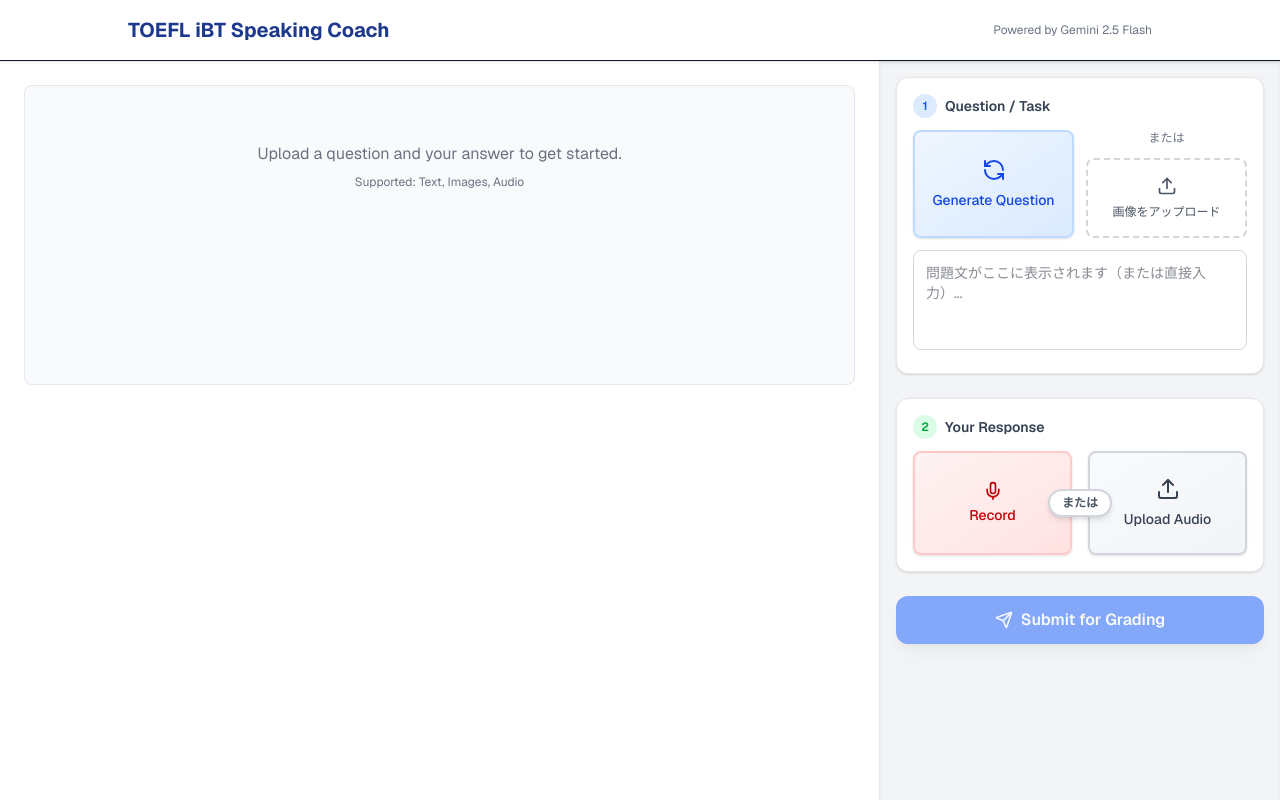
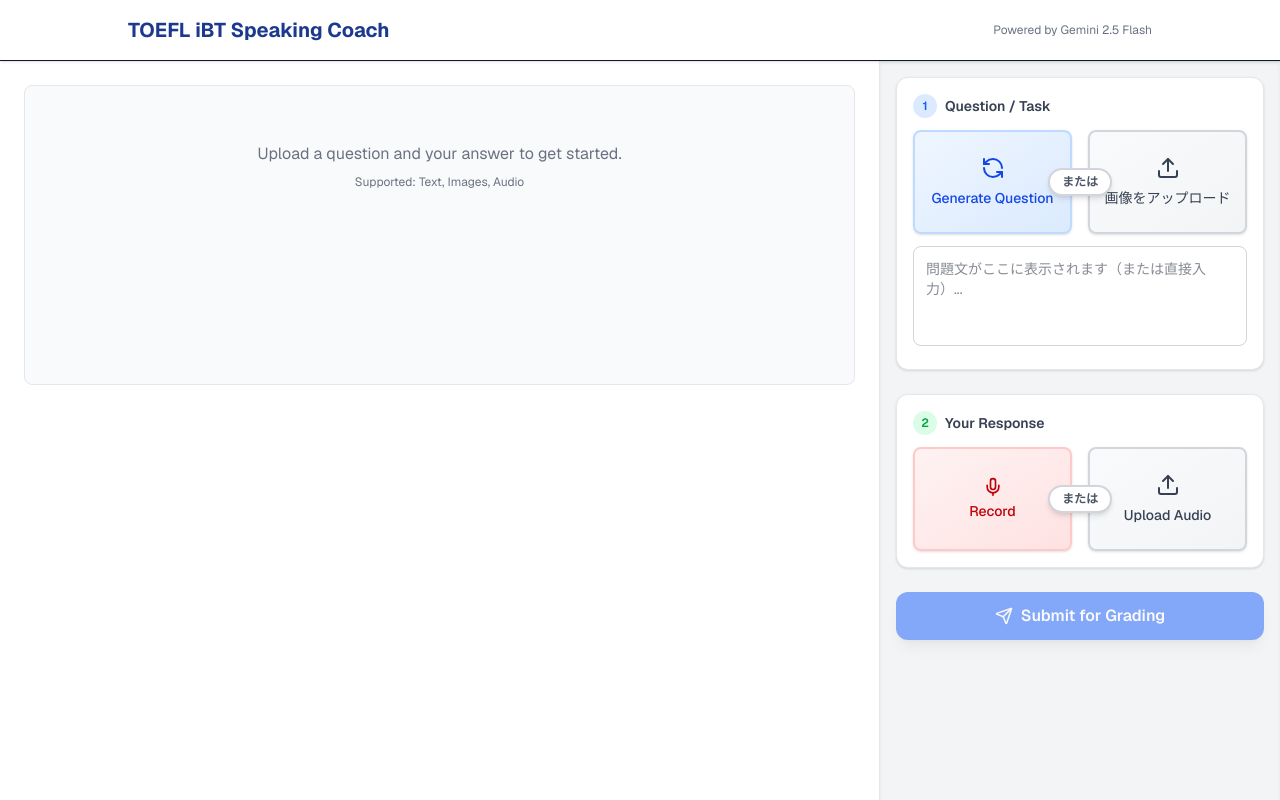
Before and after one commit to kosukekita/TOEFL_iBT_Speaking, a Next.js app: page / in a window 1280 px wide. Built offline with nearby package versions, Linux system fonts and the light colour scheme.

Commit message:
Add OR badge to Question section for UI consistency
Add centered OR badge between Generate Question and Upload Image buttons to match the design pattern used in Your Response section, improving visual consistency and user understanding.

```diff
--- a/src/app/page.tsx
+++ b/src/app/page.tsx
@@ -179,7 +179,8 @@ export default function Home() {
                     Question / Task
                 </h2>
 
-                <div className="grid grid-cols-2 gap-3 mb-3">
+                <div className="relative mb-3">
+                    <div className="grid grid-cols-2 gap-4">
                         {/* Left: Generate Question Button */}
                         <button
                             onClick={handleGenerateQuestion}
@@ -189,15 +190,13 @@ export default function Home() {
                             <span className="text-sm">Generate Question</span>
                         </button>
 
-                    {/* Right: Manual Input or Upload */}
-                    <div className="flex flex-col gap-2">
-                        <div className="text-xs text-gray-500 text-center mb-1">または</div>
+                        {/* Right: Upload Image */}
                         <button
                             onClick={() => questionInputRef.current?.click()}
-                            className="flex-1 flex flex-col items-center justify-center gap-2 py-4 border-2 border-dashed border-gray-300 rounded-lg hover:bg-gray-50 text-gray-600 transition-colors"
+                            className="flex flex-col items-center justify-center gap-2 py-6 bg-gradient-to-br from-gray-50 to-gray-100 border-2 border-gray-300 rounded-lg hover:from-gray-100 hover:to-gray-200 text-gray-700 font-medium transition-all shadow-sm hover:shadow"
                         >
-                            <Upload size={20} />
-                            <span className="text-xs">画像をアップロード</span>
+                            <Upload size={24} />
+                            <span className="text-sm">画像をアップロード</span>
                         </button>
                         <input
                             type="file"
@@ -207,6 +206,11 @@ export default function Home() {
                             accept="image/*,text/*,.pdf"
                             onChange={handleQuestionFileSelect}
                         />
+                    </div>
+
+                    {/* "または" Badge */}
+                    <div className="absolute top-1/2 left-1/2 -translate-x-1/2 -translate-y-1/2 bg-white px-3 py-1 rounded-full text-xs font-semibold text-gray-600 border-2 border-gray-300 shadow-md">
+                        または
                     </div>
                 </div>
 
```
Lines whose indentation alone changed are shown as unchanged.
